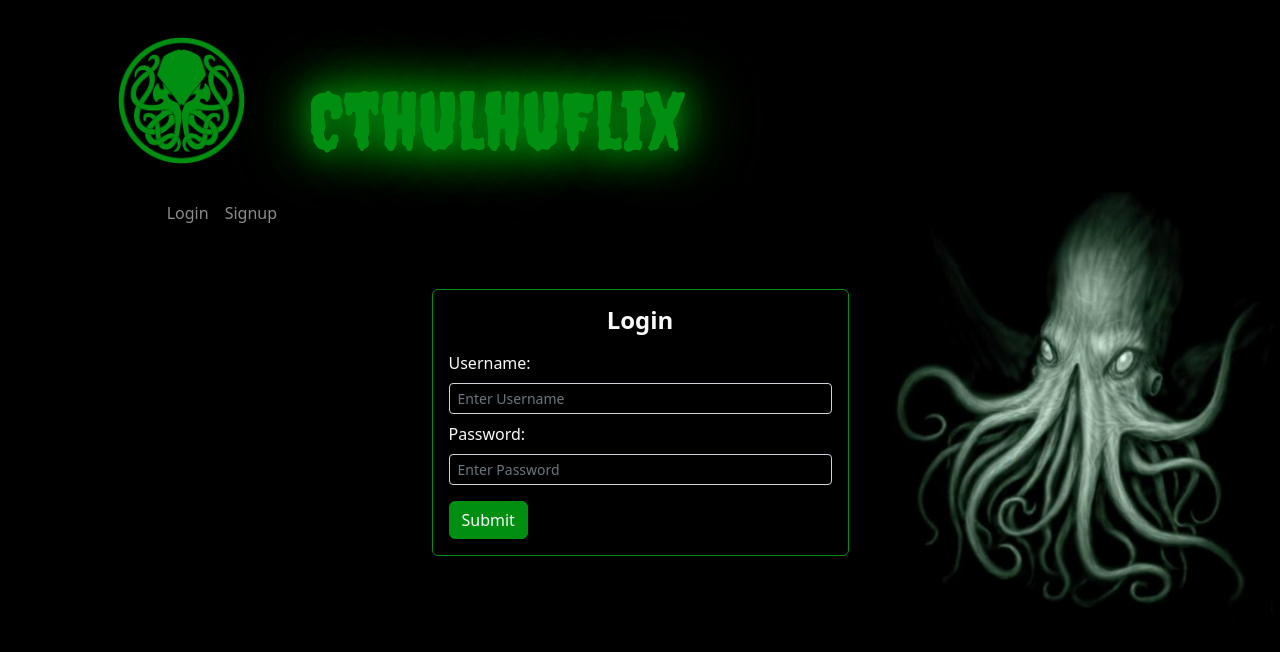
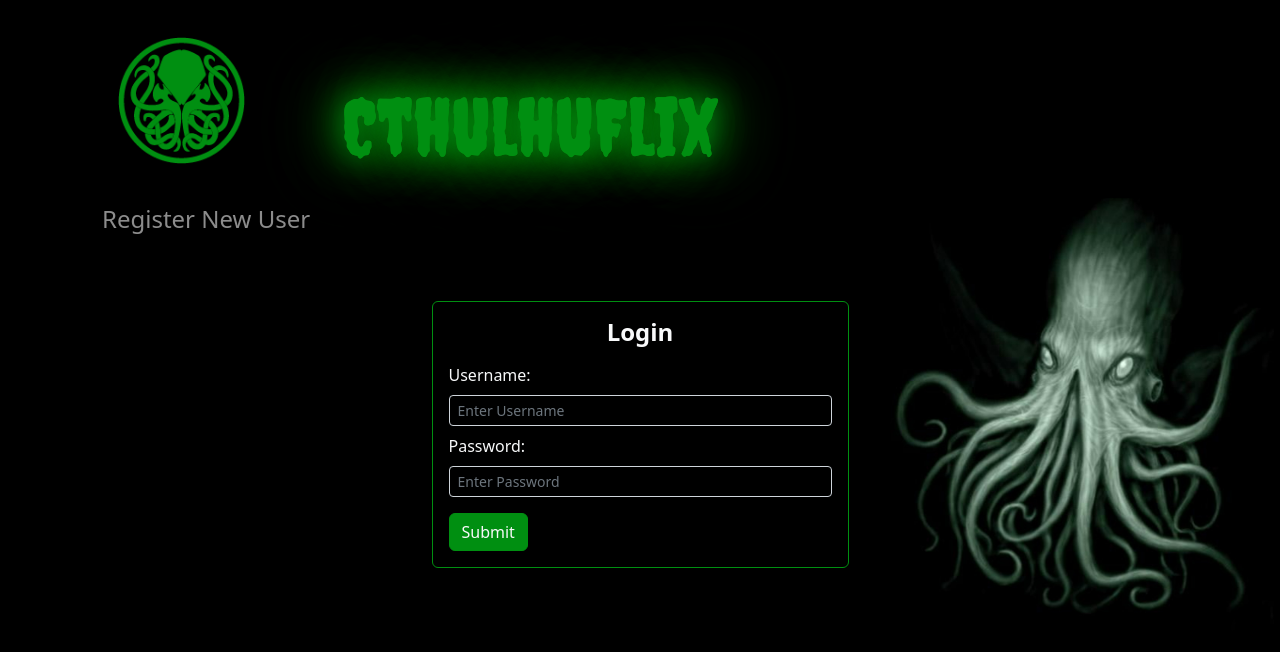
Before and after one commit to stepweaver/myFlix-client, a React (Vite) app: page /login in a window 1280 px wide. Shown: the top 652 px of the page. Built offline with nearby package versions, Linux system fonts and the light colour scheme.

Commit message:
Update navigation-bar.jsx
Spacing and link text.

```diff
--- a/src/components/navigation-bar/navigation-bar.jsx
+++ b/src/components/navigation-bar/navigation-bar.jsx
@@ -22,14 +22,11 @@ export const NavigationBar = ({ user, onLoggedOut }) => {
               <Navbar.Toggle aria-controls='basic-navbar-nav' />
             </div>
             <Navbar.Collapse id='basic-navbar-nav'>
-              <Nav className='ms-auto text-end nav-links'>
+              <Nav className='me-auto fs-4 nav-links'>
                 {!user && (
                   <>
-                    <Nav.Link as={Link} to='/login'>
-                      Login
-                    </Nav.Link>
                     <Nav.Link as={Link} to='/register'>
-                      Signup
+                      Register New User
                     </Nav.Link>
                   </>
                 )}
```
